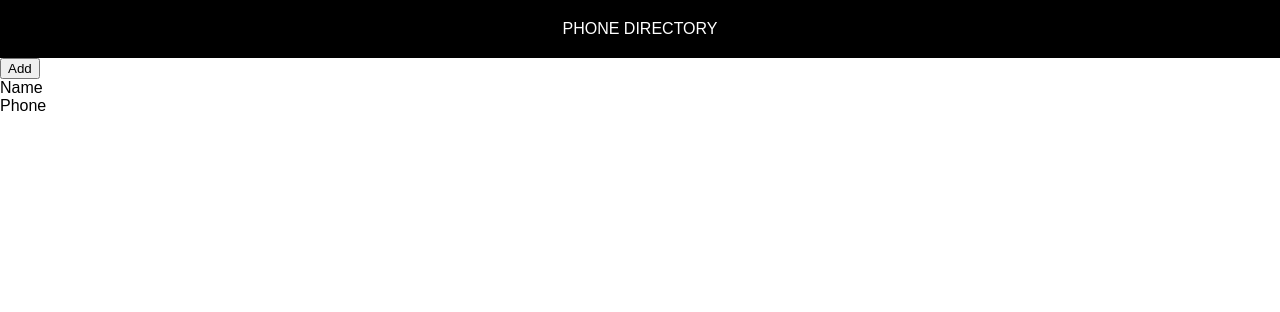
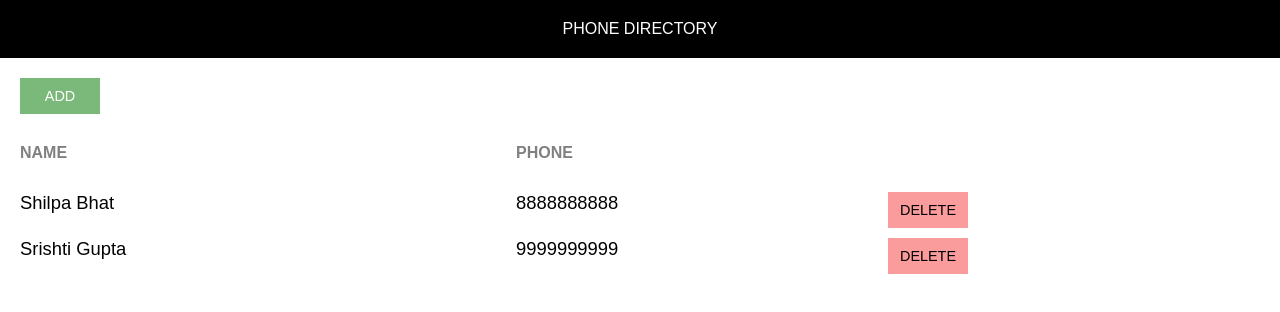
Before and after one commit to swaroopchirravuri/phone-directory, a React (Create React App) app in the folder phone-directory/: page / in a window 1280 px wide. Shown: the top 312 px of the page. Built offline with nearby package versions, Linux system fonts and the light colour scheme.

Commit message:
Added ‘Delete’ button

```diff
--- /dev/null
+++ b/phone-directory/src/App.css
@@ -0,0 +1,46 @@
+.component-body-container {
+    padding: 20px;
+}
+ .custom-btn {
+    padding: 10px;
+    border: none;
+    margin-right: 10px;
+    text-transform: uppercase;
+    width: 80px;
+    font-size: 0.9rem;
+    cursor: pointer;
+    outline: none;
+}
+ .add-btn {
+    background: #7ab97a;
+    color: #fff;
+}
+ .grid-container {
+    display: grid;
+    grid-template-columns: 40% 30% auto;
+    margin-bottom: 10px;
+}
+ .heading-container {
+    margin: 30px 0 30px 0;
+    width: 100%;
+}
+
+.grid-item {
+    background-color: rgba(255, 255, 255, 0.8);
+    font-size: 1.15rem;
+    word-wrap: break-word;
+    padding-right: 10px;
+}
+ .name-heading, .phone-heading {
+    font-size: 1rem;
+    font-weight: 600;
+    color: #808080;
+    text-transform: uppercase;
+    font-weight: 600;
+    color: #808080;
+    text-transform: uppercase;
+}
+ .delete-btn {
+    background: #fa9c9c;
+    color: #000;
+}
--- a/phone-directory/src/App.js
+++ b/phone-directory/src/App.js
@@ -1,15 +1,46 @@
 import React, { Component } from 'react';
-import Header from './Header';
+import Header from './Header.js';
+import './App.css';
 
 class App extends Component {
+
   render() {
+
+    let subscribers = [
+      {
+        id: 1,
+        name: "Shilpa Bhat",
+        phone: "8888888888"
+      },
+      {
+        id: 2,
+        name: "Srishti Gupta",
+        phone: "9999999999"
+      }
+    ];
+
     return (
       <div>
-       <Header/>
-        <button>Add</button>
-        <div>
-          <span>Name</span><br />
-          <span>Phone</span>
+        <Header />
+        <div className="component-body-container">
+          <button className="custom-btn add-btn">Add</button>
+
+          <div className="grid-container heading-container">
+            <span className="grid-item name-heading">Name</span>
+            <span className="grid-item phone-heading">Phone</span>
+          </div>
+
+          {
+            subscribers.map(sub => {
+              return <div key={sub.id} className="grid-container">
+                <span className="grid-item">{sub.name}</span>
+                <span className="grid-item">{sub.phone}</span>
+                <span className="grid-item action-btn-container">
+                  <button className="custom-btn delete-btn">Delete</button>
+                </span>
+              </div>
+            })
+          }
         </div>
       </div>
     );
```
